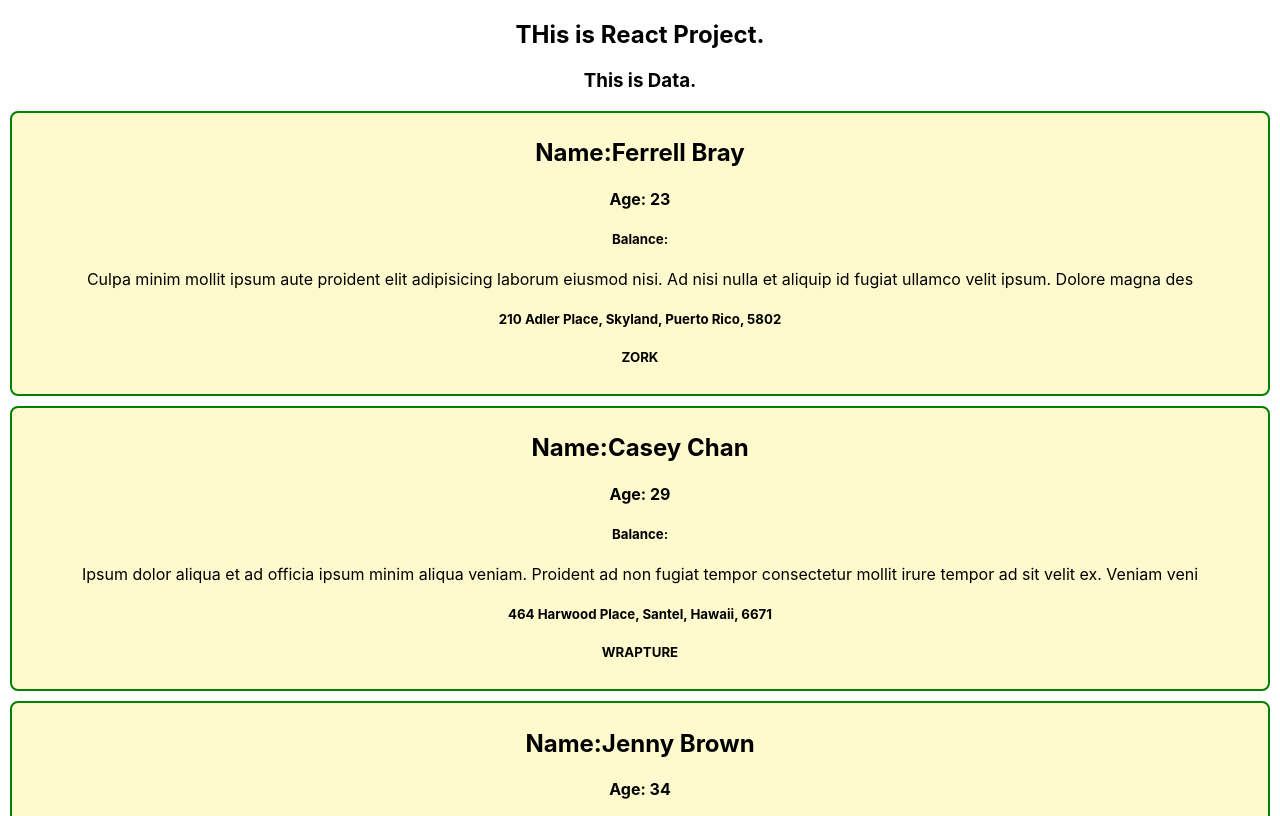
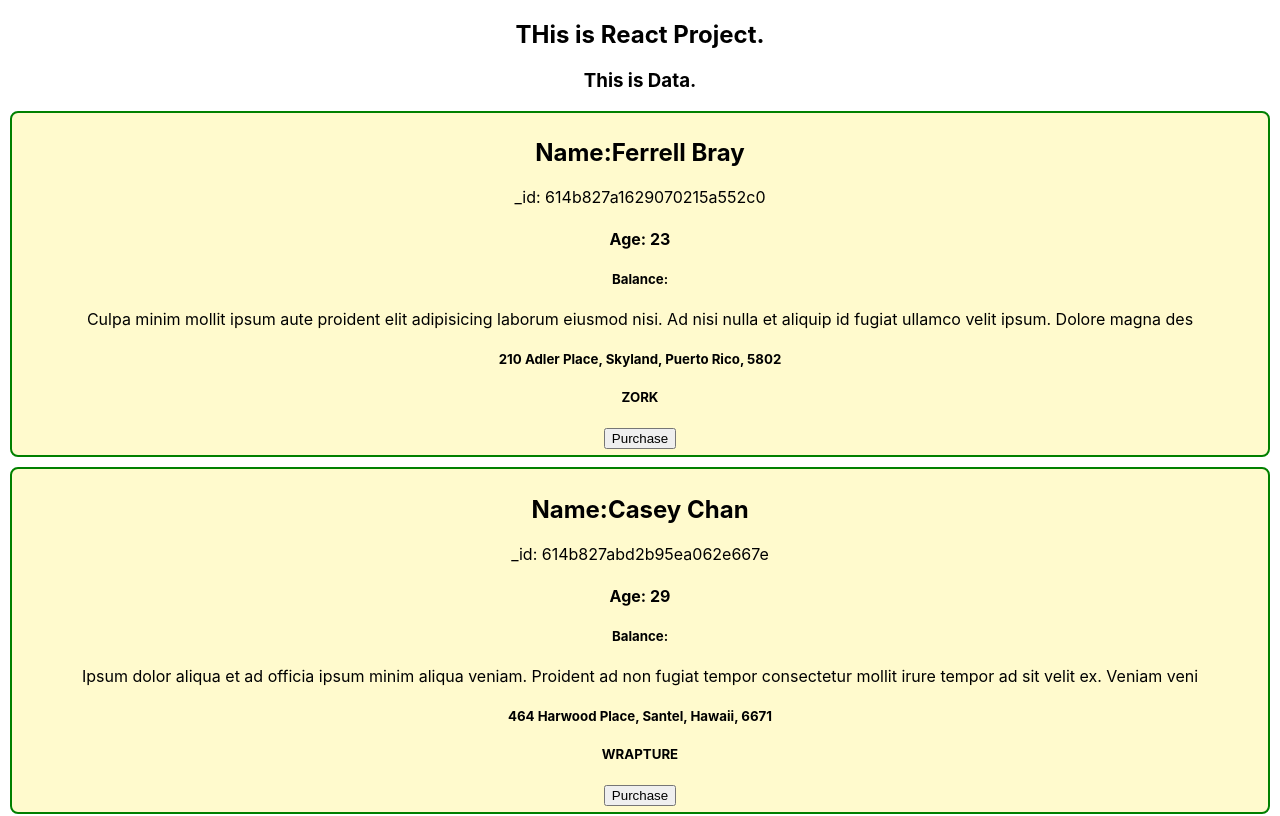
Before and after one commit to mdraselmiah95/react-close-things, a React (Create React App) app: page / in a window 1280 px wide. Shown: the top 816 px of the page. Built offline with nearby package versions, Linux system fonts and the light colour scheme.

Commit message:
WIP on close react things

```diff
--- a/src/components/Cosmetic/Cosmetic.js
+++ b/src/components/Cosmetic/Cosmetic.js
@@ -3,16 +3,21 @@ import React from "react";
 import "./Cosmetic.css";
 const Cosmetic = (props) => {
   //   console.log(props.cosmetic);
-  const { name, about, address, age, balace, company } = props.cosmetic;
-
+  const { name, about, address, age, balace, company, _id } = props.cosmetic;
+  const handlePurchase = (id) => {
+    //set to local storage
+    console.log(id);
+  };
   return (
     <div className="Cosmetic">
       <h2>Name:{name}</h2>
+      <p>_id: {_id}</p>
       <h4>Age: {age}</h4>
       <h5>Balance: {balace}</h5>
       <p>{about.slice(0, 150)}</p>
       <h5>{address}</h5>
       <h5>{company}</h5>
+      <button onClick={handlePurchase(_id)}>Purchase</button>
     </div>
   );
 };
```
